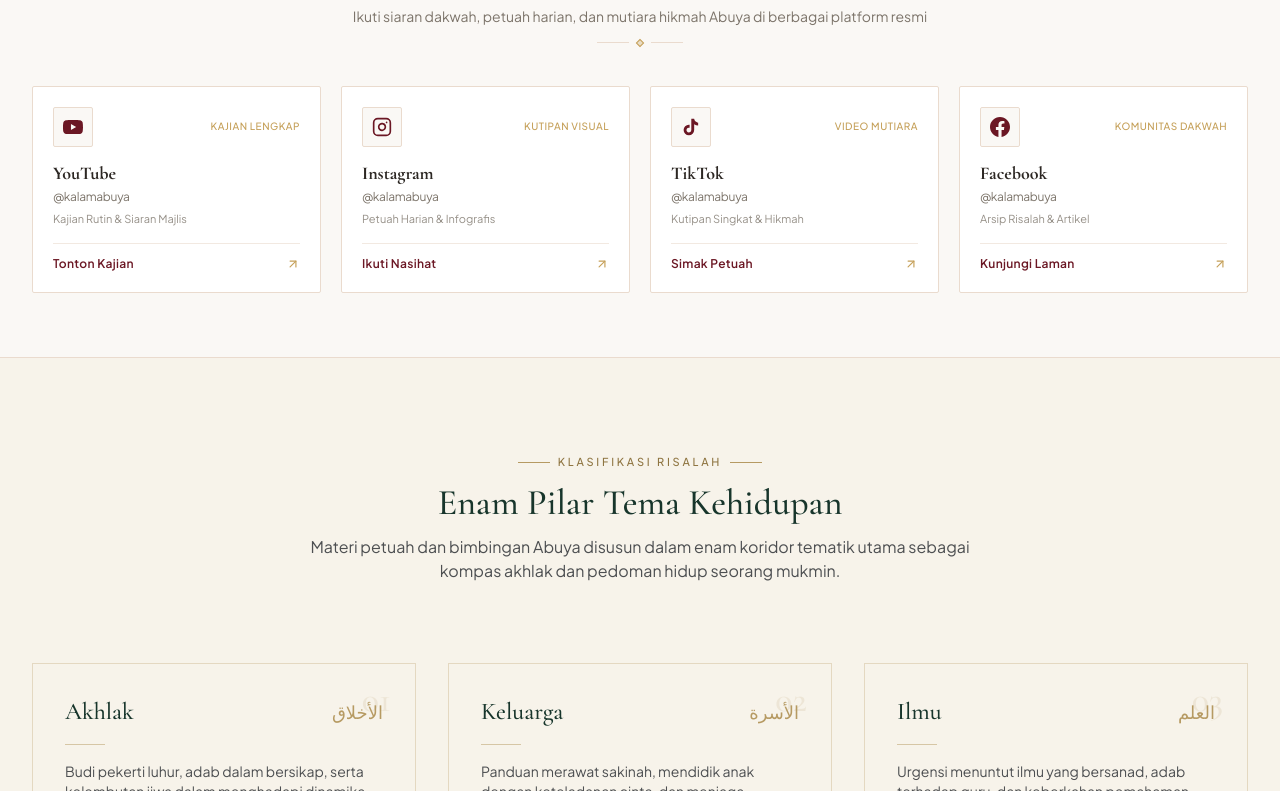
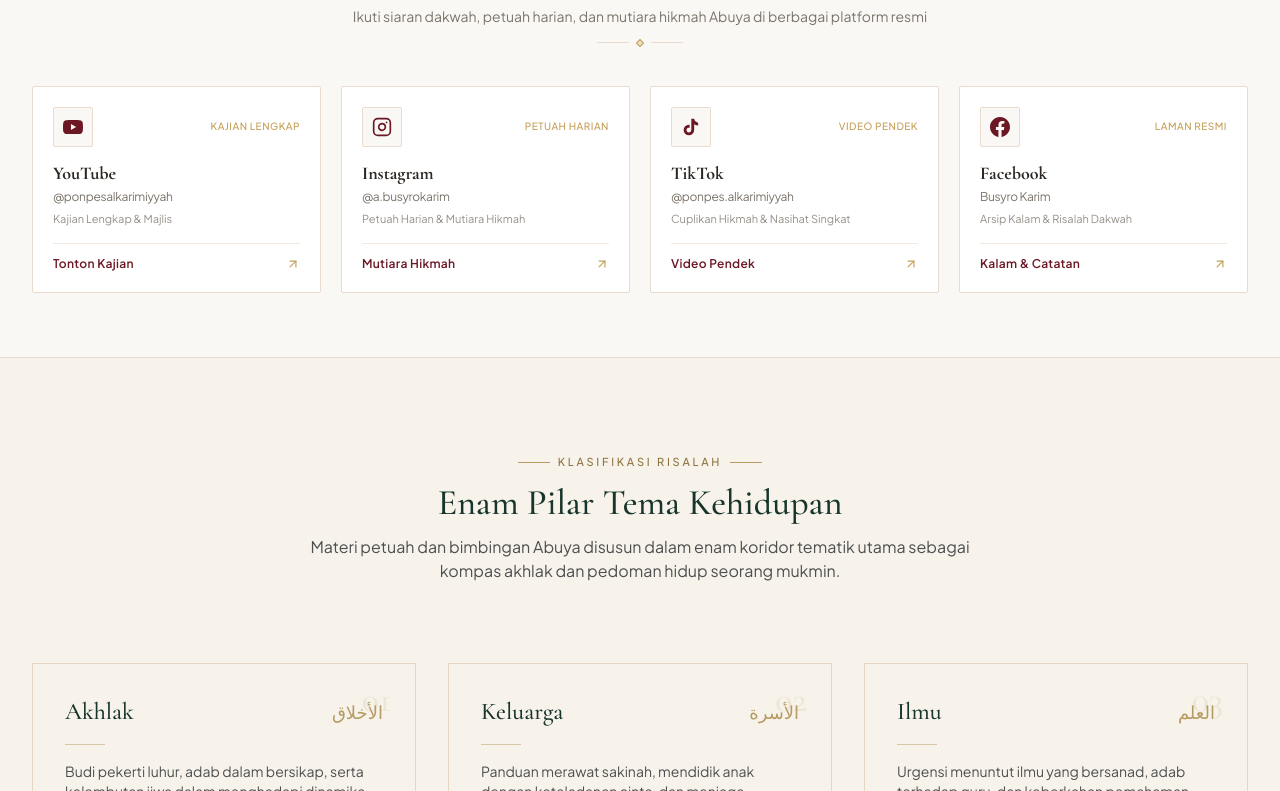
Before and after one commit to hamrasidi7-rgb/kalam-abuya, a Next.js app: page / in a window 1280 px wide. Shown: the part 989-1780 px from the top of the page. Built offline with nearby package versions, Linux system fonts and the light colour scheme.

Commit message:
feat(medsos): masukkan data resmi media sosial Abuya dan tambahkan truncate pada handle

```diff
--- a/src/components/KanalMedsos.tsx
+++ b/src/components/KanalMedsos.tsx
@@ -26,45 +26,45 @@ export const DEFAULT_MEDSOS_CHANNELS: SocialMediaChannel[] = [
     id: "yt",
     platform: "youtube",
     name: "YouTube",
-    handle: "@kalamabuya",
-    url: "https://youtube.com/@kalamabuya",
+    handle: "@ponpesalkarimiyyah",
+    url: "https://www.youtube.com/@ponpesalkarimiyyah",
     cta: "Tonton Kajian",
     is_active: true,
-    description: "Kajian Rutin & Siaran Majlis",
+    description: "Kajian Lengkap & Majlis",
     followers: "Kajian Lengkap",
   },
   {
     id: "ig",
     platform: "instagram",
     name: "Instagram",
-    handle: "@kalamabuya",
-    url: "https://instagram.com/kalamabuya",
-    cta: "Ikuti Nasihat",
+    handle: "@a.busyrokarim",
+    url: "https://www.instagram.com/a.busyrokarim/",
+    cta: "Mutiara Hikmah",
     is_active: true,
-    description: "Petuah Harian & Infografis",
-    followers: "Kutipan Visual",
+    description: "Petuah Harian & Mutiara Hikmah",
+    followers: "Petuah Harian",
   },
   {
     id: "tt",
     platform: "tiktok",
     name: "TikTok",
-    handle: "@kalamabuya",
-    url: "https://tiktok.com/@kalamabuya",
-    cta: "Simak Petuah",
+    handle: "@ponpes.alkarimiyyah",
+    url: "https://www.tiktok.com/@ponpes.alkarimiyyah/",
+    cta: "Video Pendek",
     is_active: true,
-    description: "Kutipan Singkat & Hikmah",
-    followers: "Video Mutiara",
+    description: "Cuplikan Hikmah & Nasihat Singkat",
+    followers: "Video Pendek",
   },
   {
     id: "fb",
     platform: "facebook",
     name: "Facebook",
-    handle: "@kalamabuya",
-    url: "https://facebook.com/kalamabuya",
-    cta: "Kunjungi Laman",
+    handle: "Busyro Karim",
+    url: "https://web.facebook.com/BusyroKariman/",
+    cta: "Kalam & Catatan",
     is_active: true,
-    description: "Arsip Risalah & Artikel",
-    followers: "Komunitas Dakwah",
+    description: "Arsip Kalam & Risalah Dakwah",
+    followers: "Laman Resmi",
   },
 ];
 
@@ -228,7 +228,7 @@ export const KanalMedsos: React.FC<KanalMedsosProps> = ({
                 <h3 className="font-serif text-base sm:text-lg font-bold text-[#2C2723] group-hover:text-[#6B1724] transition-colors leading-tight">
                   {channel.name}
                 </h3>
-                <p className="font-sans text-xs text-[#7C746A] mt-0.5 tracking-tight group-hover:text-[#2C2723] transition-colors">
+                <p className="font-sans text-xs text-[#7C746A] mt-0.5 tracking-tight group-hover:text-[#2C2723] transition-colors truncate block max-w-full">
                   {channel.handle}
                 </p>
 
--- a/src/data/kalam-data.ts
+++ b/src/data/kalam-data.ts
@@ -355,34 +355,34 @@ export const OFFICIAL_CHANNELS: OfficialChannel[] = [
   {
     name: "Kanal YouTube Resmi",
     platform: "YouTube",
-    handle: "@KalamAbuyaOfficial",
-    url: "https://youtube.com",
+    handle: "@ponpesalkarimiyyah",
+    url: "https://www.youtube.com/@ponpesalkarimiyyah",
     followers: "Kajian Lengkap & Siaran Langsung",
     icon: "Youtube",
   },
   {
-    name: "Kanal Telegram Petuah Harian",
-    platform: "Telegram",
-    handle: "t.me/kalamabuya",
-    url: "https://telegram.org",
-    followers: "Teks Petuah & Audio Hikmah",
-    icon: "Send",
-  },
-  {
     name: "Instagram Dokumentasi Visual",
     platform: "Instagram",
-    handle: "@kalamabuya",
-    url: "https://instagram.com",
+    handle: "@a.busyrokarim",
+    url: "https://www.instagram.com/a.busyrokarim/",
     followers: "Kutipan Harian & Jadwal Majlis",
     icon: "Instagram",
   },
   {
-    name: "Podcast Rekaman Audio",
-    platform: "Spotify",
-    handle: "Kalam Abuya Podcast",
-    url: "https://spotify.com",
-    followers: "Audio Syarah & Mau'izhah",
-    icon: "Radio",
+    name: "TikTok Cuplikan Hikmah",
+    platform: "TikTok",
+    handle: "@ponpes.alkarimiyyah",
+    url: "https://www.tiktok.com/@ponpes.alkarimiyyah/",
+    followers: "Video Mutiara & Mau'izhah",
+    icon: "Video",
+  },
+  {
+    name: "Laman Facebook Resmi",
+    platform: "Facebook",
+    handle: "Busyro Karim",
+    url: "https://web.facebook.com/BusyroKariman/",
+    followers: "Arsip Kalam & Risalah Dakwah",
+    icon: "Facebook",
   },
 ];
 
```
